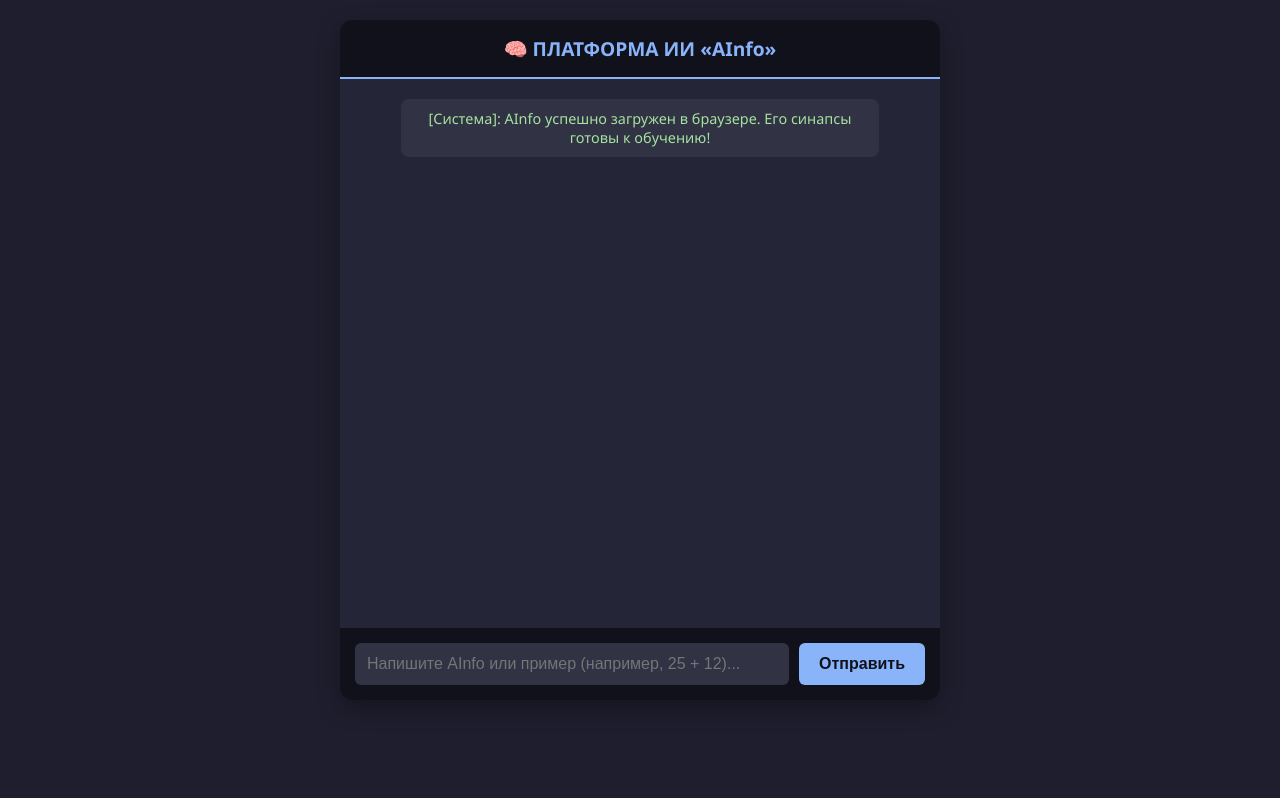
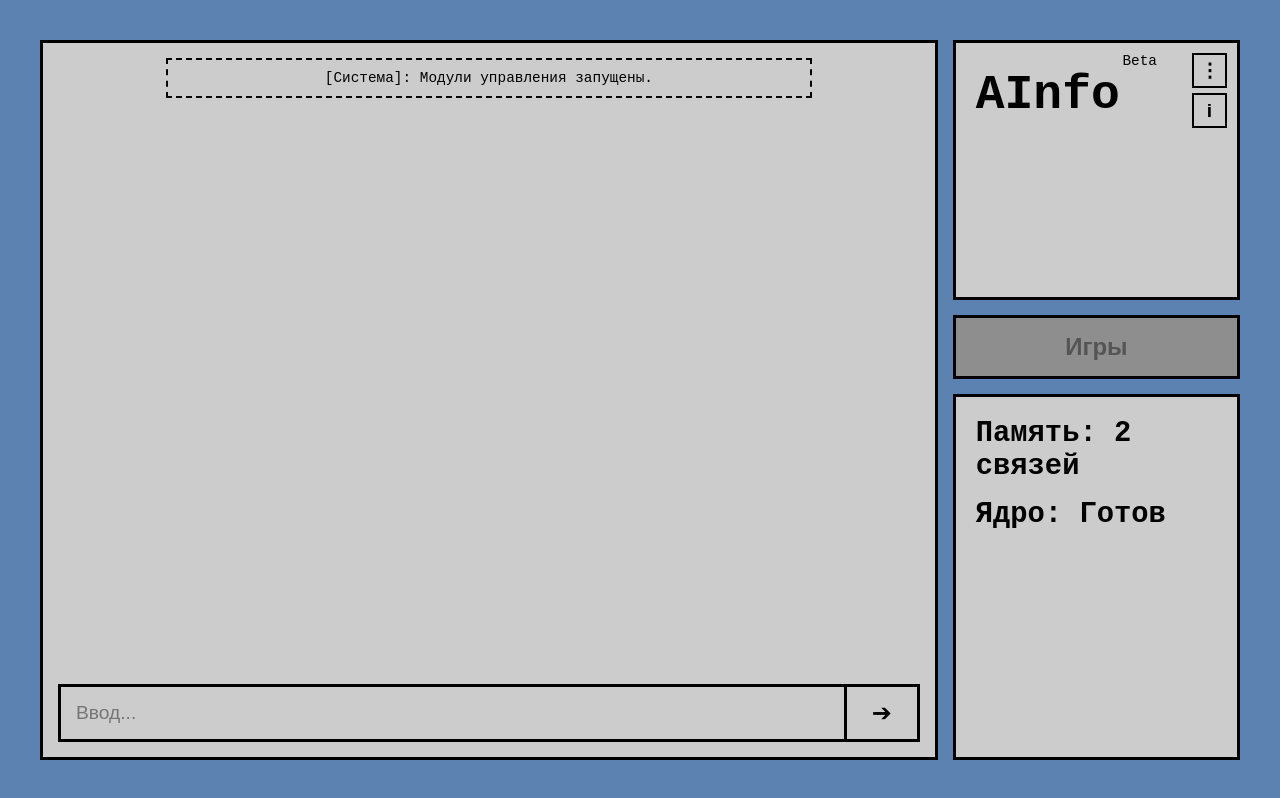
Before and after one commit to Cosmoboyn/Ainfo, a plain HTML site: page index.html in a window 1280 px wide. Drawn offline with Linux system fonts and the light colour scheme.

Commit message:
Update index.html

```diff
--- a/index.html
+++ b/index.html
@@ -1,51 +1,237 @@
 <!DOCTYPE html>
-<html lang="ru">
+<html lang="ru" data-theme="light">
 <head>
     <meta charset="UTF-8">
     <meta name="viewport" content="width=device-width, initial-scale=1.0">
-    <title>Платформа развития ИИ «AInfo»</title>
+    <title>AInfo Platform</title>
     <style>
-        body { font-family: 'Segoe UI', Tahoma, Geneva, Verdana, sans-serif; background: #1e1e2e; color: #cdd6f4; margin: 0; padding: 20px; display: flex; justify-content: center; }
-        .chat-container { width: 100%; max-width: 600px; background: #252538; border-radius: 12px; box-shadow: 0 8px 24px rgba(0,0,0,0.3); overflow: hidden; display: flex; flex-direction: column; height: 85vh; }
-        .header { background: #11111b; padding: 15px; text-align: center; font-size: 1.2rem; font-weight: bold; border-bottom: 2px solid #89b4fa; color: #89b4fa; }
-        .chat-box { flex: 1; padding: 20px; overflow-y: auto; display: flex; flex-direction: column; gap: 10px; }
-        .msg { padding: 10px 15px; border-radius: 8px; max-width: 80%; word-break: break-word; }
-        .user-msg { background: #89b4fa; color: #11111b; align-self: flex-end; }
-        .ai-msg { background: #45475a; color: #cdd6f4; align-self: flex-start; }
-        .system-msg { background: #313244; color: #a6e3a1; align-self: center; font-size: 0.9rem; text-align: center; width: 90%; }
-        .input-area { padding: 15px; background: #11111b; display: flex; gap: 10px; }
-        input { flex: 1; padding: 12px; border: none; border-radius: 6px; background: #313244; color: #cdd6f4; font-size: 1rem; }
-        input:focus { outline: 2px solid #89b4fa; }
-        button { padding: 12px 20px; border: none; border-radius: 6px; background: #89b4fa; color: #11111b; font-weight: bold; cursor: pointer; font-size: 1rem; }
-        button:hover { background: #b4befe; }
-        .feedback-area { display: none; padding: 10px; background: #181825; justify-content: center; gap: 15px; border-top: 1px solid #313244; }
-        .btn-feed { padding: 5px 15px; font-size: 0.9rem; }
-        .btn-good { background: #a6e3a1; }
-        .btn-bad { background: #f38ba8; }
+        /* Цветовые переменные для тем оформления (на основе твоего рисунка) */
+        :root {
+            --bg-main: #5c82b1;       /* Синий фон рамки */
+            --bg-panel: #cccccc;      /* Серые панели */
+            --text-main: #000000;     /* Черный текст */
+            --border-color: #000000;  /* Четкие контуры */
+            --btn-disabled: #8e8e8e;  /* Заблокированная кнопка */
+            --msg-user: #a3c2e0;
+            --msg-ai: #e0e0e0;
+        }
+
+        [data-theme="dark"] {
+            --bg-main: #1a1b26;       /* Темный фон */
+            --bg-panel: #242530;      /* Темные панели */
+            --text-main: #ffffff;     /* Белый текст */
+            --border-color: #444444;
+            --btn-disabled: #3a3b45;
+            --msg-user: #3d59a1;
+            --msg-ai: #414868;
+        }
+
+        * { box-sizing: border-box; margin: 0; padding: 0; }
+
+        body {
+            font-family: 'Courier New', Courier, monospace; /* В стиле минимализма */
+            background-color: var(--bg-main);
+            display: flex;
+            justify-content: center;
+            align-items: center;
+            height: 100vh;
+            padding: 20px;
+            color: var(--text-main);
+            transition: all 0.3s ease;
+        }
+
+        /* Главный контейнер-сетка */
+        .window-wrapper {
+            display: flex;
+            width: 100%;
+            max-width: 1200px;
+            height: 90vh;
+            gap: 15px;
+        }
+
+        /* ЛЕВАЯ ПАНЕЛЬ (Чат) */
+        .left-panel {
+            flex: 3;
+            background-color: var(--bg-panel);
+            border: 3px solid var(--border-color);
+            display: flex;
+            flex-direction: column;
+            padding: 15px;
+            position: relative;
+        }
+
+        .chat-box {
+            flex: 1;
+            overflow-y: auto;
+            display: flex;
+            flex-direction: column;
+            gap: 10px;
+            padding-bottom: 70px;
+        }
+
+        .msg {
+            padding: 10px 15px;
+            border: 2px solid var(--border-color);
+            max-width: 75%;
+            word-break: break-word;
+            font-size: 1.1rem;
+        }
+        .user-msg { align-self: flex-end; background-color: var(--msg-user); }
+        .ai-msg { align-self: flex-start; background-color: var(--msg-ai); }
+        .system-msg { align-self: center; border-style: dashed; font-size: 0.9rem; text-align: center; width: 100%; }
+
+        /* Область ввода внизу левой панели */
+        .input-container {
+            position: absolute;
+            bottom: 15px;
+            left: 15px;
+            right: 15px;
+            display: flex;
+            border: 3px solid var(--border-color);
+            background: transparent;
+        }
+
+        .input-container input {
+            flex: 1;
+            border: none;
+            padding: 15px;
+            font-size: 1.2rem;
+            background: transparent;
+            color: var(--text-main);
+            outline: none;
+        }
+
+        .send-btn {
+            background: transparent;
+            border: none;
+            border-left: 3px solid var(--border-color);
+            padding: 0 25px;
+            font-size: 1.5rem;
+            cursor: pointer;
+            color: var(--text-main);
+        }
+        .send-btn:hover { background-color: rgba(0,0,0,0.1); }
+
+        /* ПРАВАЯ ПАНЕЛЬ (Инфо) */
+        .right-panel {
+            flex: 1;
+            display: flex;
+            flex-direction: column;
+            gap: 15px;
+            min-width: 280px;
+        }
+
+        /* Блок заголовка */
+        .info-top {
+            background-color: var(--bg-panel);
+            border: 3px solid var(--border-color);
+            padding: 20px;
+            position: relative;
+            flex: 2;
+        }
+
+        .beta-label {
+            position: absolute;
+            top: 10px;
+            right: 80px;
+            font-size: 0.9rem;
+        }
+
+        .brand-title {
+            font-size: 3rem;
+            font-weight: bold;
+            margin-top: 5px;
+        }
+
+        /* Кнопки управления вверху справа */
+        .window-controls {
+            position: absolute;
+            top: 10px;
+            right: 10px;
+            display: flex;
+            flex-direction: column;
+            gap: 5px;
+        }
+
+        .ctrl-btn {
+            width: 35px;
+            height: 35px;
+            background: transparent;
+            border: 2px solid var(--border-color);
+            font-size: 1.2rem;
+            font-weight: bold;
+            cursor: pointer;
+            color: var(--text-main);
+            display: flex;
+            justify-content: center;
+            align-items: center;
+        }
+        .ctrl-btn:hover { background-color: rgba(0,0,0,0.1); }
+
+        /* Кнопка ИГРЫ (Недоступна) */
+        .games-btn {
+            background-color: var(--btn-disabled);
+            border: 3px solid var(--border-color);
+            padding: 15px;
+            font-size: 1.5rem;
+            font-weight: bold;
+            color: rgba(0, 0, 0, 0.4);
+            cursor: not-allowed;
+            text-align: center;
+        }
+
+        /* Блок Мониторинга Памяти и Ядра */
+        .info-bottom {
+            background-color: var(--bg-panel);
+            border: 3px solid var(--border-color);
+            padding: 20px;
+            flex: 3;
+            display: flex;
+            flex-direction: column;
+            gap: 15px;
+        }
+
+        .status-header {
+            font-size: 1.8rem;
+            font-weight: bold;
+        }
     </style>
 </head>
 <body>
 
-<div class="chat-container">
-    <div class="header">🧠 ПЛАТФОРМА ИИ «AInfo»</div>
-    <div class="chat-box" id="chatBox">
-        <div class="msg system-msg">[Система]: AInfo успешно загружен в браузере. Его синапсы готовы к обучению!</div>
+<div class="window-wrapper">
+    <div class="left-panel">
+        <div class="chat-box" id="chatBox">
+            <div class="msg system-msg">[Система]: Модули управления запущены.</div>
+        </div>
+
+        <div class="input-container">
+            <input type="text" id="userInput" placeholder="Ввод..." onkeypress="checkEnter(event)">
+            <button class="send-btn" onclick="sendMessage()">➔</button>
+        </div>
     </div>
 
-    <div class="feedback-area" id="feedbackArea">
-        <span>Оцени ответ AInfo:</span>
-        <button class="btn-feed btn-good" onclick="handleFeedback(true)">👍 Верно (+)</button>
-        <button class="btn-feed btn-bad" onclick="handleFeedback(false)">👎 Ошибка (-)</button>
-    </div>
+    <div class="right-panel">
+        <div class="info-top">
+            <div class="beta-label">Beta</div>
+            <div class="brand-title">AInfo</div>
+            <div class="window-controls">
+                <button class="ctrl-btn" onclick="toggleTheme()" title="Сменить тему">⋮</button>
+                <button class="ctrl-btn" onclick="alert('Платформа AInfo Core. Управляйте и развивайте ассоциативные связи.')">i</button>
+            </div>
+        </div>
 
-    <div class="input-area">
-        <input type="text" id="userInput" placeholder="Напишите AInfo или пример (например, 25 + 12)..." onkeypress="checkEnter(event)">
-        <button onclick="sendMessage()">Отправить</button>
+        <button class="games-btn" disabled>Игры</button>
+
+        <div class="info-bottom">
+            <div class="status-header" id="statMemory">Память: --</div>
+            <div class="status-header" id="statCore">Ядро: Старт</div>
+        </div>
     </div>
 </div>
 
 <script>
-    // Загрузка "мозга" из памяти браузера или создание базового
+    // Подгрузка разума
     let brain = JSON.parse(localStorage.getItem('ai_brain')) || {
         "привет": {"Привет! Я твое создание. Научи меня чему-нибудь.": 1.0},
         "кто ты": {"Я развивающийся цифровой организм AInfo. Мой разум чист.": 1.0}
@@ -54,11 +240,28 @@
     let learningRate = 0.2;
     let currentTrigger = null;
     let currentResponse = null;
-    let isMathResult = false;
     let awaitingHint = false;
+
+    // Переключение тем (Светлая / Темная)
+    function toggleTheme() {
+        const html = document.documentElement;
+        const currentTheme = html.getAttribute('data-theme');
+        const newTheme = currentTheme === 'light' ? 'dark' : 'light';
+        html.setAttribute('data-theme', newTheme);
+    }
+
+    // Обновление показателей на боковой панели
+    function updateLiveStats(coreStatus) {
+        const keysCount = Object.keys(brain).length;
+        document.getElementById('statMemory').innerText = `Память: ${keysCount} связей`;
+        if (coreStatus) {
+            document.getElementById('statCore').innerText = `Ядро: ${coreStatus}`;
+        }
+    }
 
     function saveBrain() {
         localStorage.setItem('ai_brain', JSON.stringify(brain));
+        updateLiveStats();
     }
 
     function tokenize(text) {
@@ -116,27 +319,25 @@
         appendMessage(text, 'user-msg');
         inputEl.value = '';
 
-        // Если ИИ ждал подсказку на предыдущем шаге
         if (awaitingHint) {
             if (currentTrigger) {
                 if (!brain[currentTrigger]) brain[currentTrigger] = {};
                 brain[currentTrigger][text] = (brain[currentTrigger][text] || 1.0) + learningRate;
                 saveBrain();
-                appendMessage(`[Система]: Подсказка принята. Внедряю знание: "${text}"`, 'system-msg');
+                appendMessage(`[Система]: Значение успешно внедрено.`, 'system-msg');
             } else {
-                // Если обучаем новой фразе с нуля
                 let lastUserPhrase = localStorage.getItem('last_unknown_phrase');
                 if (lastUserPhrase) {
                     let cleanQ = lastUserPhrase.toLowerCase().replace(/[?!.,]/g, "").trim();
                     brain[cleanQ] = {};
                     brain[cleanQ][text] = 1.0;
                     saveBrain();
-                    appendMessage(`[Система]: Новая концепция добавлена в мозг AInfo!`, 'system-msg');
+                    appendMessage(`[Система]: Новая концепция добавлена.`, 'system-msg');
                 }
             }
             awaitingHint = false;
             currentTrigger = null;
-            document.getElementById('feedbackArea').style.display = 'none';
+            updateLiveStats("Анализ");
             return;
         }
 
@@ -148,52 +349,54 @@
 
             currentTrigger = trigger;
             currentResponse = bestRes;
-            isMathResult = false;
 
             setTimeout(() => {
                 appendMessage(`AInfo: ${bestRes}`, 'ai-msg');
-                document.getElementById('feedbackArea').style.display = 'flex';
-            }, 400);
+                updateLiveStats("Память");
+                appendMessage("[Система]: Отправь '+' для согласия или '-' для исправления.", 'system-msg');
+            }, 300);
             return;
         }
 
-        // Проверка математики
-        let mathRes = analyticalMathCore(text);
-        if (mathRes) {
-            isMathResult = true;
-            setTimeout(() => {
-                appendMessage(`AInfo (вычислено): ${mathRes}`, 'ai-msg');
-            }, 400);
+        // Обработка похвалы / ошибок
+        if (text === '+' && currentTrigger && currentResponse) {
+            brain[currentTrigger][currentResponse] += learningRate;
+            saveBrain();
+            appendMessage("[Система]: Связь укреплена.", 'system-msg');
+            currentTrigger = null; currentResponse = null;
+            return;
+        } else if (text === '-' && currentTrigger && currentResponse) {
+            brain[currentTrigger][currentResponse] -= learningRate;
+            if (brain[currentTrigger][currentResponse] <= 0) delete brain[currentTrigger][currentResponse];
+            saveBrain();
+            appendMessage("[Система]: Ошибка учтена. Введи правильный ответ:", 'system-msg');
+            awaitingHint = true;
+            updateLiveStats("Обучение");
             return;
         }
 
-        // Если не знает
+        // Проверка математического ядра
+        let mathRes = analyticalMathCore(text);
+        if (mathRes) {
+            setTimeout(() => {
+                appendMessage(`AInfo (Вычислено): ${mathRes}`, 'ai-msg');
+                updateLiveStats("Вычисления");
+            }, 300);
+            return;
+        }
+
+        // Если фраза незнакома
         setTimeout(() => {
-            appendMessage(`AInfo: Я пока не знаю, как на это ответить. Дай мне подсказку.`, 'ai-msg');
+            appendMessage(`AInfo: Неизвестный триггер. Дай подсказку (что ответить?).`, 'ai-msg');
             localStorage.setItem('last_unknown_phrase', text);
             awaitingHint = true;
             currentTrigger = null;
-        }, 400);
+            updateLiveStats("Ожидание");
+        }, 300);
     }
 
-    function handleFeedback(isGood) {
-        document.getElementById('feedbackArea').style.display = 'none';
-        if (isMathResult) return;
-
-        if (isGood) {
-            brain[currentTrigger][currentResponse] += learningRate;
-            appendMessage("[Система]: Синапс укреплен. AInfo запомнил одобрение.", 'system-msg');
-            saveBrain();
-        } else {
-            brain[currentTrigger][currentResponse] -= learningRate;
-            if (brain[currentTrigger][currentResponse] <= 0) {
-                delete brain[currentTrigger][currentResponse];
-            }
-            saveBrain();
-            appendMessage("[Система]: Ошибка зафиксирована. Напиши следующим сообщением, как надо было ответить:", 'system-msg');
-            awaitingHint = true;
-        }
-    }
+    // Первичный запуск мониторов панели
+    updateLiveStats("Готов");
 </script>
 
 </body>
```
